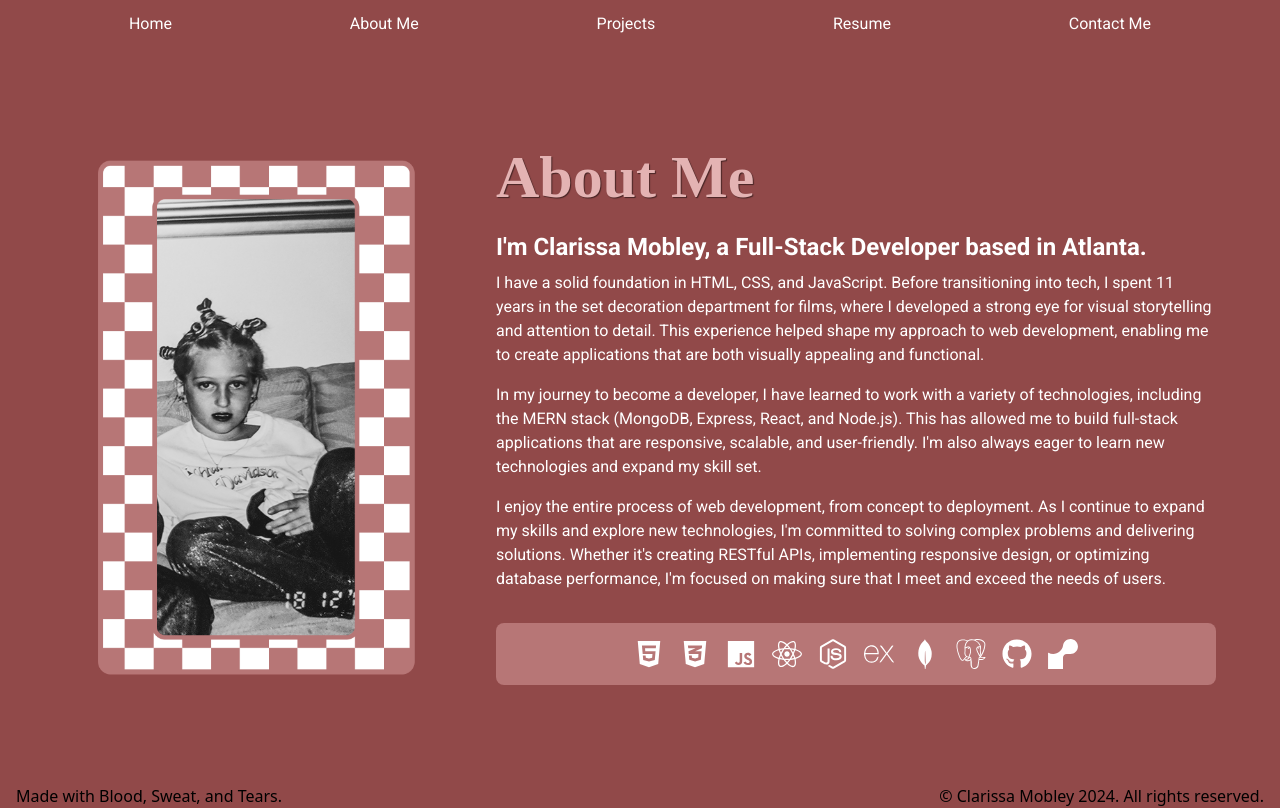
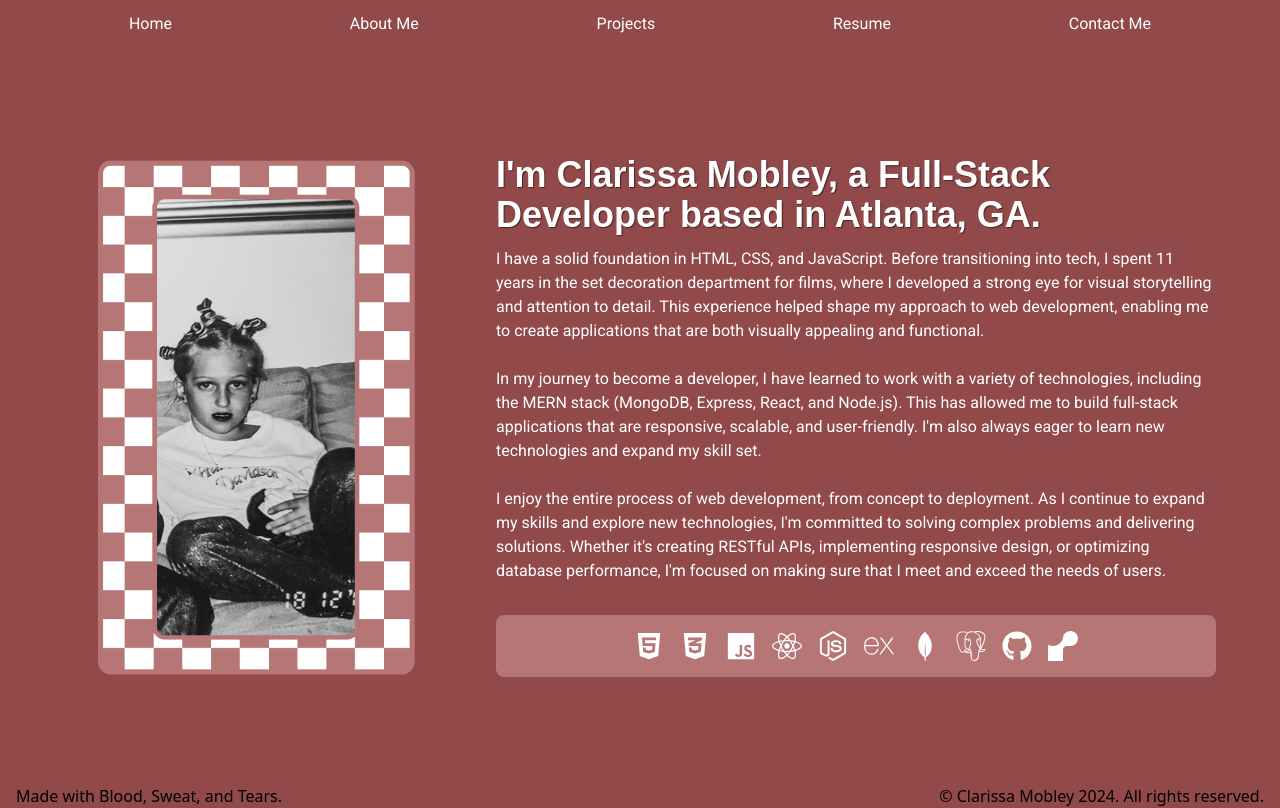
Before and after one commit to ClarissaMobley/Portfolio, a React (Vite) app: page /About in a window 1280 px wide. Built offline with nearby package versions, Linux system fonts and the light colour scheme; a web font is replaced by a local one.

Commit message:
working on little details

```diff
--- a/src/index.css
+++ b/src/index.css
@@ -12,7 +12,8 @@ h2 {
 }
 
 h3 {
-  font-family: "Roboto", sans-serif;
+  font-family: "Playfair Display", sans-serif;
+  text-shadow: 1px 1px 1px rgba(0, 0, 0, 0.5);
 }
 
 p {
--- a/src/pages/About.jsx
+++ b/src/pages/About.jsx
@@ -10,18 +10,18 @@ const About = () => {
                 <div className='flex flex-col md:flex-row items-center md:space-x-12 animate-fadeIn'>
                     <img src={AboutMeImage} alt="About Me" className='w-full md:w-96 mb-8 md:mb-0 hover:scale-105 transition-transform duration-300' />
                     <div className='flex-1'>
-                        <h2 className='text-4xl md:text-6xl text-[#e4b3b3] font-bold text-start mb-4 md:mb-6'>About Me</h2>
-                        <h3 className='text-xl md:text-2xl font-bold mb-2'>I'm Clarissa Mobley, a Full-Stack Developer based in Atlanta.</h3>
-                        <p className='text-sm md:text-base mb-4'> I have a solid foundation in HTML, CSS, and JavaScript. Before transitioning into tech,
+                        {/* <h2 className='text-4xl md:text-6xl text-[#e4b3b3] font-bold text-start mb-4 md:mb-6'>About Me</h2> */}
+                        <h3 className='text-xl md:text-4xl font-bold mb-3'>I'm Clarissa Mobley, a Full-Stack Developer based in Atlanta, GA.</h3>
+                        <p className='text-sm md:text-base mb-6'> I have a solid foundation in HTML, CSS, and JavaScript. Before transitioning into tech,
                             I spent 11 years in the set decoration department for films, where I developed a strong eye for visual storytelling
                             and attention to detail. This experience helped shape my approach to web development, enabling me to create applications
                             that are both visually appealing and functional.
                         </p>
-                        <p className='text-sm md:text-base mb-4'> In my journey to become a developer, I have learned to work with a variety of technologies,
+                        <p className='text-sm md:text-base mb-6'> In my journey to become a developer, I have learned to work with a variety of technologies,
                             including the MERN stack (MongoDB, Express, React, and Node.js). This has allowed me to build full-stack applications that
                             are responsive, scalable, and user-friendly. I'm also always eager to learn new technologies and expand my skill set.
                         </p>
-                        <p className='text-sm md:text-base mb-4'>
+                        <p className='text-sm md:text-base mb-6'>
                             I enjoy the entire process of web development, from concept to deployment. As I continue to expand my skills and explore new
                             technologies, I'm committed to solving complex problems and delivering solutions. Whether it's creating RESTful APIs, implementing
                             responsive design, or optimizing database performance, I'm focused on making sure that I meet and exceed the needs of users.
```
